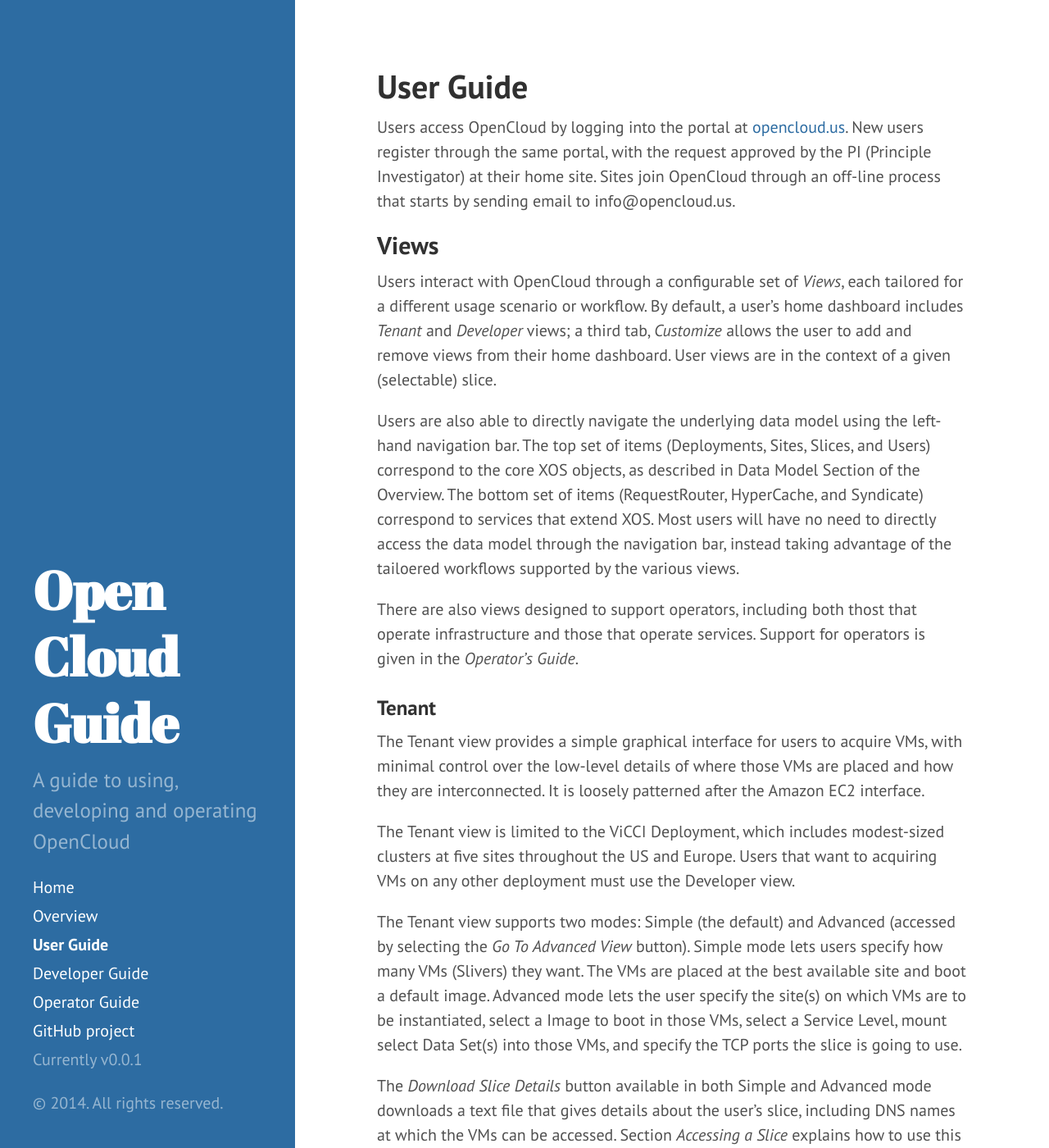
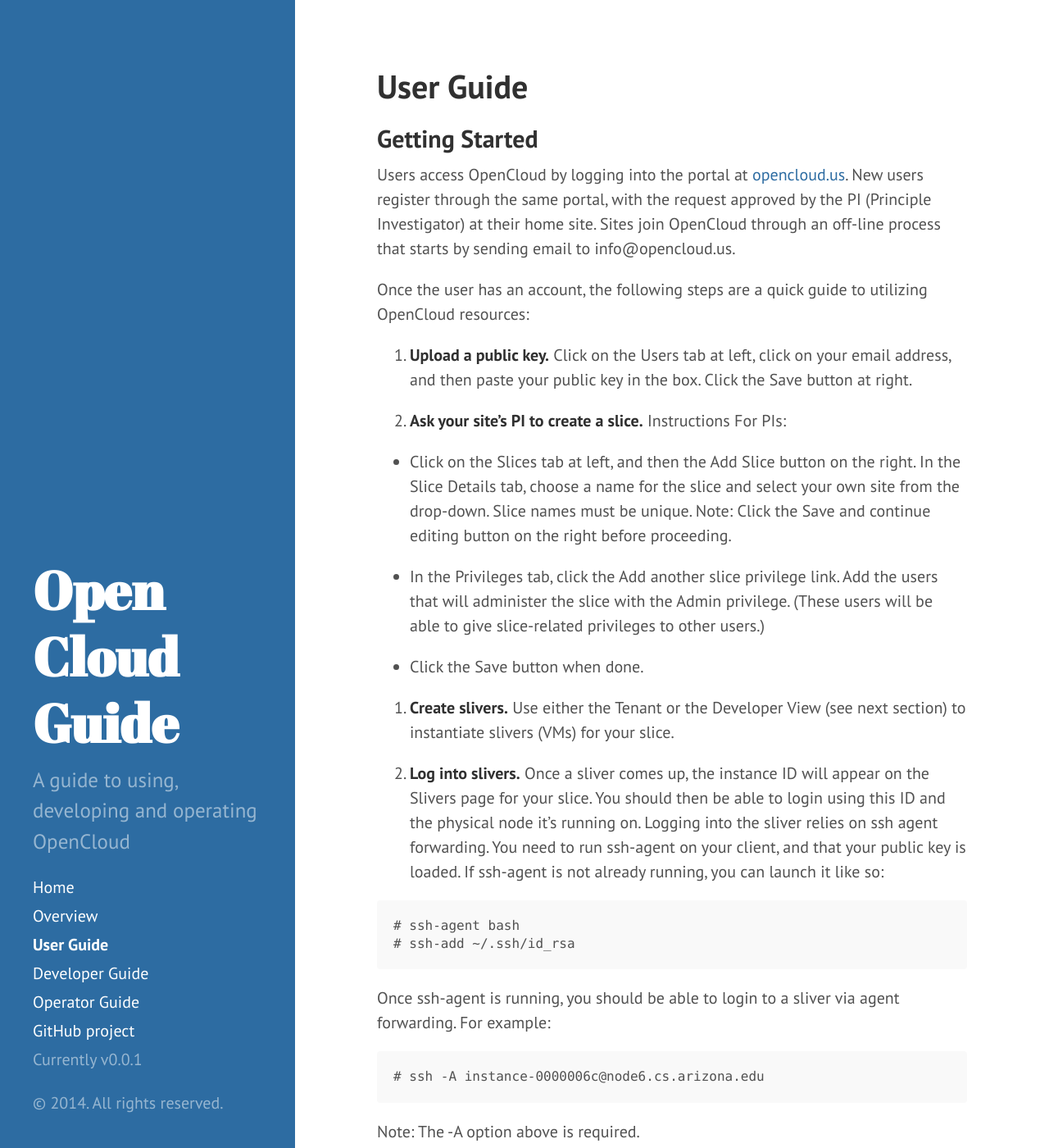
Before and after one commit to open-cloud/open-cloud.github.io.old, a Jekyll site: the page built from 1_user.md, in a window 1280 px wide and 1400 px high. Shown: the whole window at 82% size. Built offline with Jekyll 4.4.1, drawn with Linux system fonts in a browser that asks for light colours; Markdown is read by kramdown in place of the engine named in the settings; some of the changed text lies outside the part shown.

Commit message:
adding getting started section

````diff
--- a/1_user.md
+++ b/1_user.md
@@ -2,6 +2,8 @@
 layout: page
 title: User Guide
 ---
+
+##Getting Started
 
 Users access OpenCloud by logging into the portal at
 [opencloud.us](http://opencloud.us). New users register through the
@@ -9,14 +11,65 @@
 Investigator) at their home site. Sites join OpenCloud through an
 off-line process that starts by sending email to info@opencloud.us.
 
+Once the user has an account, the following steps are a quick guide
+to utilizing OpenCloud resources:
+
+1. **Upload a public key.** Click on the Users tab at left, click on
+your email address, and then paste your public key in the box. Click
+the Save button at right.
+
+2. **Ask your site's PI to create a slice.** Instructions For PIs:
+
+  * Click on the Slices tab at left, and then the Add Slice button on
+    the right. In the Slice Details tab, choose a name for the slice
+    and select your own site from the drop-down. Slice names must be
+    unique. Note: Click the Save and continue editing button on the
+    right before proceeding.
+
+  * In the Privileges tab, click the Add another slice privilege link.
+    Add the users that will administer the slice with the Admin privilege.
+    (These users will be able to give slice-related privileges to other
+    users.)
+
+  * Click the Save button when done.
+
+3. **Create slivers.** Use either the Tenant or the Developer View
+(see next section) to instantiate slivers (VMs) for your slice.
+
+4. **Log into slivers.** Once a sliver comes up, the instance ID will
+appear on the Slivers page for your slice. You should then be able to
+login using this ID and the physical node it’s running on. Logging
+into the sliver relies on ssh agent forwarding. You need to run
+ssh-agent on your client, and that your public key is loaded. If
+ssh-agent is not already running, you can launch it like so:
+
+```
+# ssh-agent bash
+# ssh-add ~/.ssh/id_rsa
+```
+
+Once ssh-agent is running, you should be able to login to a sliver via
+agent forwarding. For example:
+
+```
+# ssh -A instance-0000006c@node6.cs.arizona.edu
+```
+
+Note: The -A option above is required.
+
+Note: A current limitation is that only one user key is injected into
+the slice. That user can login and manually add the keys of other
+users. We are working on a fix.
+
 ##Views
 
 Users interact with OpenCloud through a configurable set of *Views*,
 each tailored for a different usage scenario or workflow. By default,
-a user's home dashboard includes *Tenant* and *Developer* views; a
-third tab, *Customize* allows the user to add and remove views from
-their home dashboard. User views are in the context of a given
-(selectable) slice.
+a user's home dashboard includes *Tenant*, *Developer*, and *xsh*
+views; a fourth tab, *Customize* allows the user to add and remove
+views from their home dashboard. The Tenant and Developer views are in
+the context of a given (selectable) slice; the xsh view runs in the
+context of the user.
 
 Users are also able to directly navigate the underlying data model
 using the left-hand navigation bar. The top set of items (Deployments,
@@ -31,7 +84,7 @@
 thost that operate infrastructure and those that operate
 services. Support for operators is given in the *Operator's Guide*.
 
-###Tenant
+###Tenant View
 
 The Tenant view provides a simple graphical interface for users to
 acquire VMs, with minimal control over the low-level details of where
@@ -59,7 +112,7 @@
 information to access (e.g., ssh into) the Slivers instantiated for a
 Slice.
 
-###Developer
+###Developer View
 
 The Developer view gives users full control over how their slices are
 instantiated, including where *Slivers* are placed, what *Networks*
@@ -82,7 +135,12 @@
 privilege means the corresponding user is granted access to (is able
 to ssh into) the slice's slivers.
 
-###xsh
+###xsh View
+
+The xsh view provides an interactive shell through which users can
+access XOS objects. It is a Javascript-based environment that includes
+xoslib, a library projection of the XOS data model. A builtin tutorial
+illustrates how to use xsh.
 
 ##Services
 
````
Also changed, not shown: other parts of 1_user.md (+0 -2 lines).
